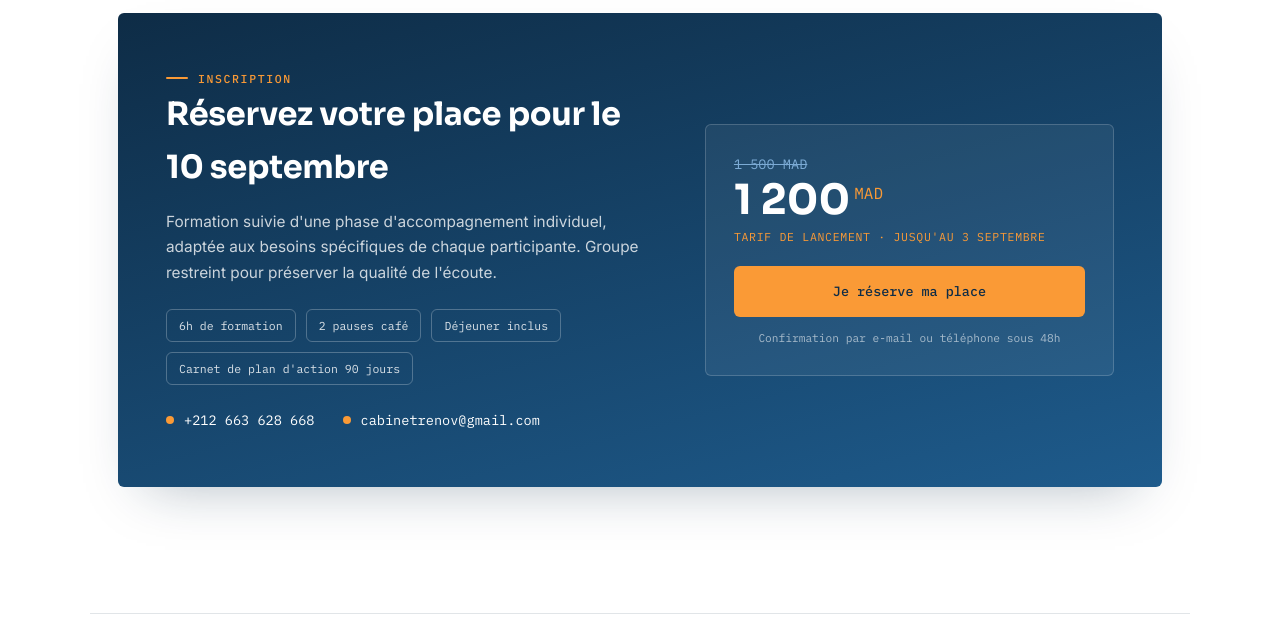
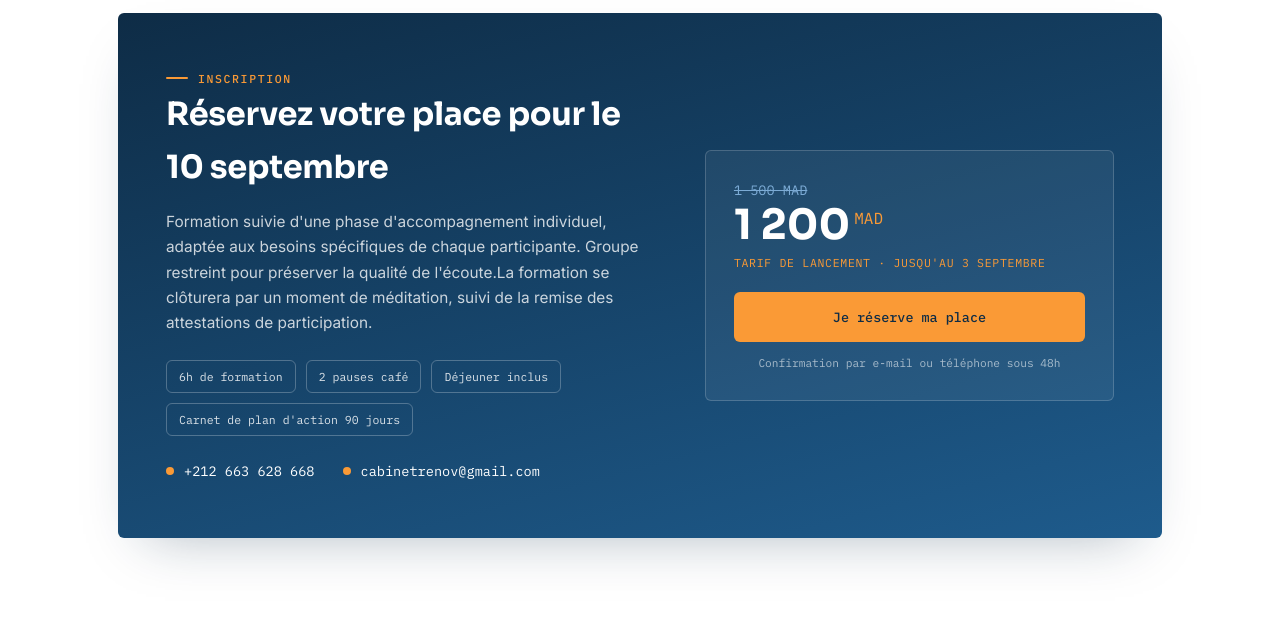
Before and after one commit to agenceuniverselle/landing-page-cabinet-renov, a plain HTML site: page index.html in a window 1280 px wide. Shown: the part 5638-6270 px from the top of the page. Drawn offline with Linux system fonts and the light colour scheme.

Commit message:
Update index.html

```diff
--- a/index.html
+++ b/index.html
@@ -692,7 +692,7 @@
       <div>
         <span class="eyebrow" style="color:var(--orange-500);">Inscription</span>
         <h2>Réservez votre place pour le 10 septembre</h2>
-        <p>Formation suivie d'une phase d'accompagnement individuel, adaptée aux besoins spécifiques de chaque participante. Groupe restreint pour préserver la qualité de l'écoute.</p>
+        <p>Formation suivie d'une phase d'accompagnement individuel, adaptée aux besoins spécifiques de chaque participante. Groupe restreint pour préserver la qualité de l'écoute.La formation se clôturera par un moment de méditation, suivi de la remise des attestations de participation.</p>
         <div class="includes">
           <span>6h de formation</span>
           <span>2 pauses café</span>
```
